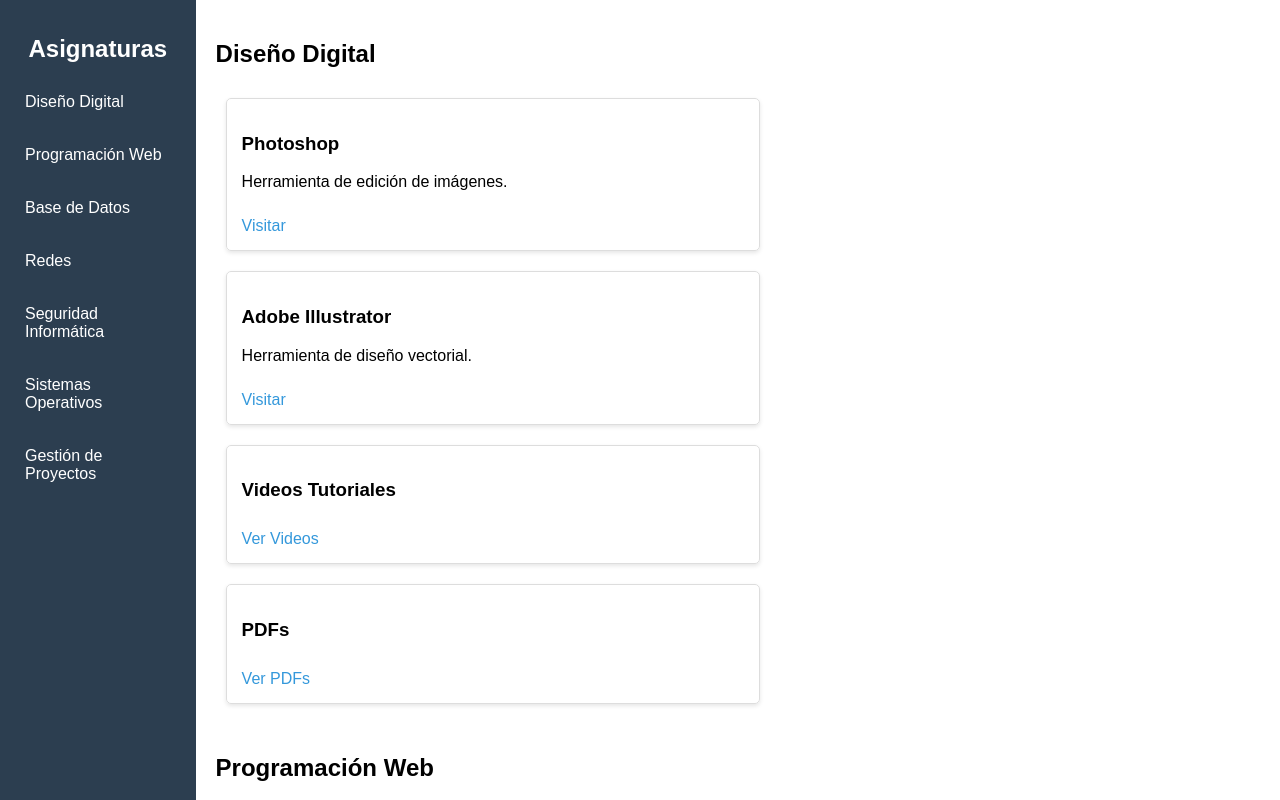
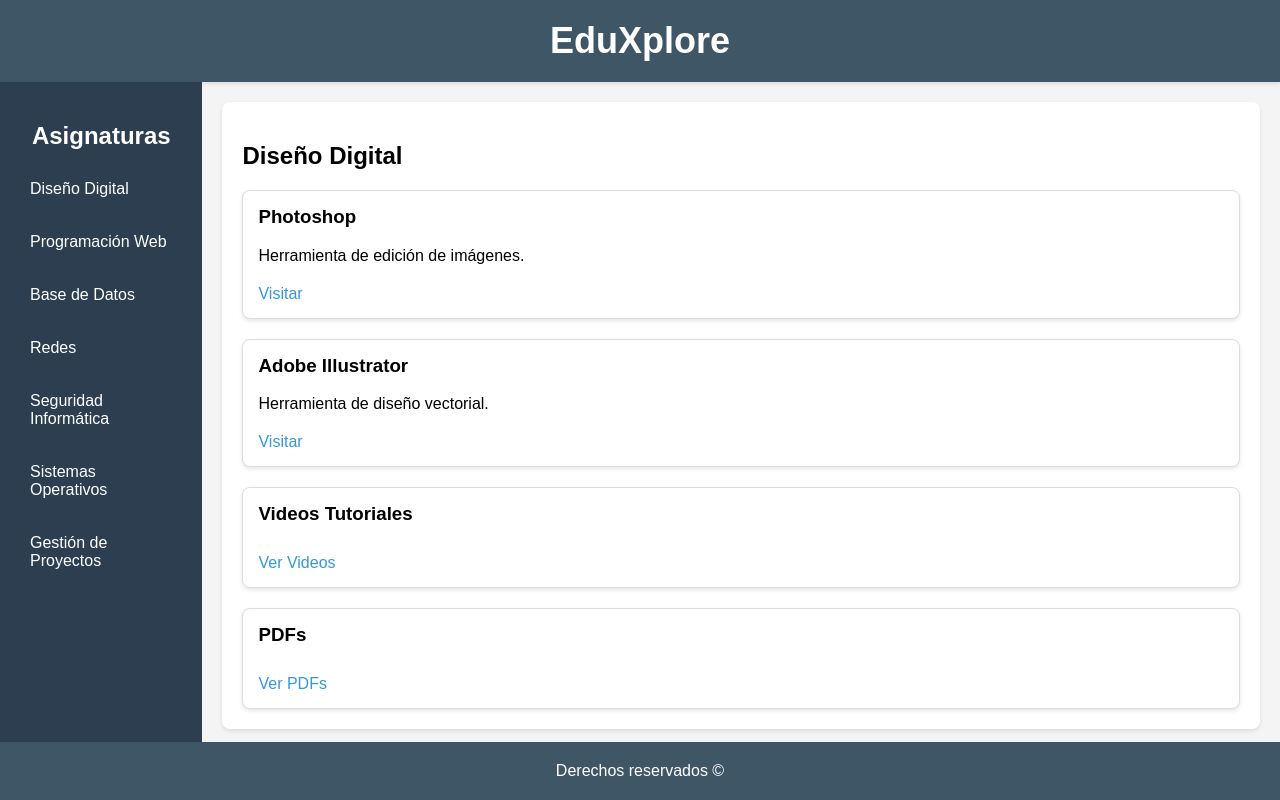
Before and after one commit to Alibaba9098/Integradora, a plain HTML site: page index.html in a window 1280 px wide. Drawn offline with Linux system fonts and the light colour scheme.

Commit message:
branadon

```diff
--- a/index.css
+++ b/index.css
@@ -1,20 +1,37 @@
 body {
-    font-family: Arial, sans-serif;
+    font-family: 'Arial', sans-serif;
     margin: 0;
     display: flex;
+    flex-direction: column;
     height: 100vh;
+    background-color: #f4f4f4;
+}
+
+header {
+    background-color: #3f5666;
+    padding: 20px;
+    text-align: center;
+    color: white;
+    box-shadow: 0 2px 4px rgba(0, 0, 0, 0.1);
+}
+
+h1 {
+    margin: 0;
+    font-size: 36px;
 }
 
 .container {
     display: flex;
-    width: 100%;
+    flex: 1;
+    overflow: hidden;
 }
 
 .sidebar {
     width: 250px;
     background-color: #2c3e50;
     color: white;
-    padding: 15px;
+    padding: 20px;
+    overflow-y: auto;
 }
 
 .sidebar h2 {
@@ -51,20 +68,38 @@ body {
 
 .subject-section {
     margin-bottom: 40px;
+    background-color: white;
+    padding: 20px;
+    border-radius: 8px;
+    box-shadow: 0 2px 4px rgba(0, 0, 0, 0.1);
 }
 
 .tools {
     display: flex;
     flex-wrap: wrap;
+    gap: 20px;
 }
 
 .tool {
-    width: calc(50% - 20px);
-    margin: 10px;
+    flex: 1 1 calc(50% - 20px);
+    background-color: #fff;
     padding: 15px;
     border: 1px solid #ddd;
-    border-radius: 5px;
-    box-shadow: 0 2px 4px rgba(0,0,0,0.1);
+    border-radius: 8px;
+    box-shadow: 0 2px 4px rgba(0, 0, 0, 0.1);
+    transition: transform 0.3s;
+}
+
+.tool:hover {
+    transform: translateY(-5px);
+}
+
+.tool h3 {
+    margin-top: 0;
+}
+
+.tool p {
+    margin: 10px 0;
 }
 
 .tool a {
@@ -78,3 +113,10 @@ body {
 .tool a:hover {
     color: #2980b9;
 }
+
+footer {
+    padding: 20px;
+    background-color: #3f5666;
+    color: white;
+    text-align: center;
+}
--- a/index.html
+++ b/index.html
@@ -7,7 +7,9 @@
     <link rel="stylesheet" href="index.css">
 </head>
 <body>
-
+    <header>
+        <h1>EduXplore</h1>
+    </header>
     <div class="container">
         <nav class="sidebar">
             <h2>Asignaturas</h2>
@@ -38,7 +40,7 @@
                     </div>
                     <div class="tool">
                         <h3>Videos Tutoriales</h3>
-                        <a href="https://www.youtube.com/playlist?list=PL2EB4B452F37D4E4F" target="_blank">Ver Videos</a>
+                        <a href="https://youtu.be/gWuuK12F_lY" target="_blank">Ver Videos</a>
                     </div>
                     <div class="tool">
                         <h3>PDFs</h3>
@@ -203,5 +205,8 @@
             </section>
         </main>
     </div>
+    <footer>
+        <span>Derechos reservados ©</span>
+    </footer>
 </body>
 </html>
```
